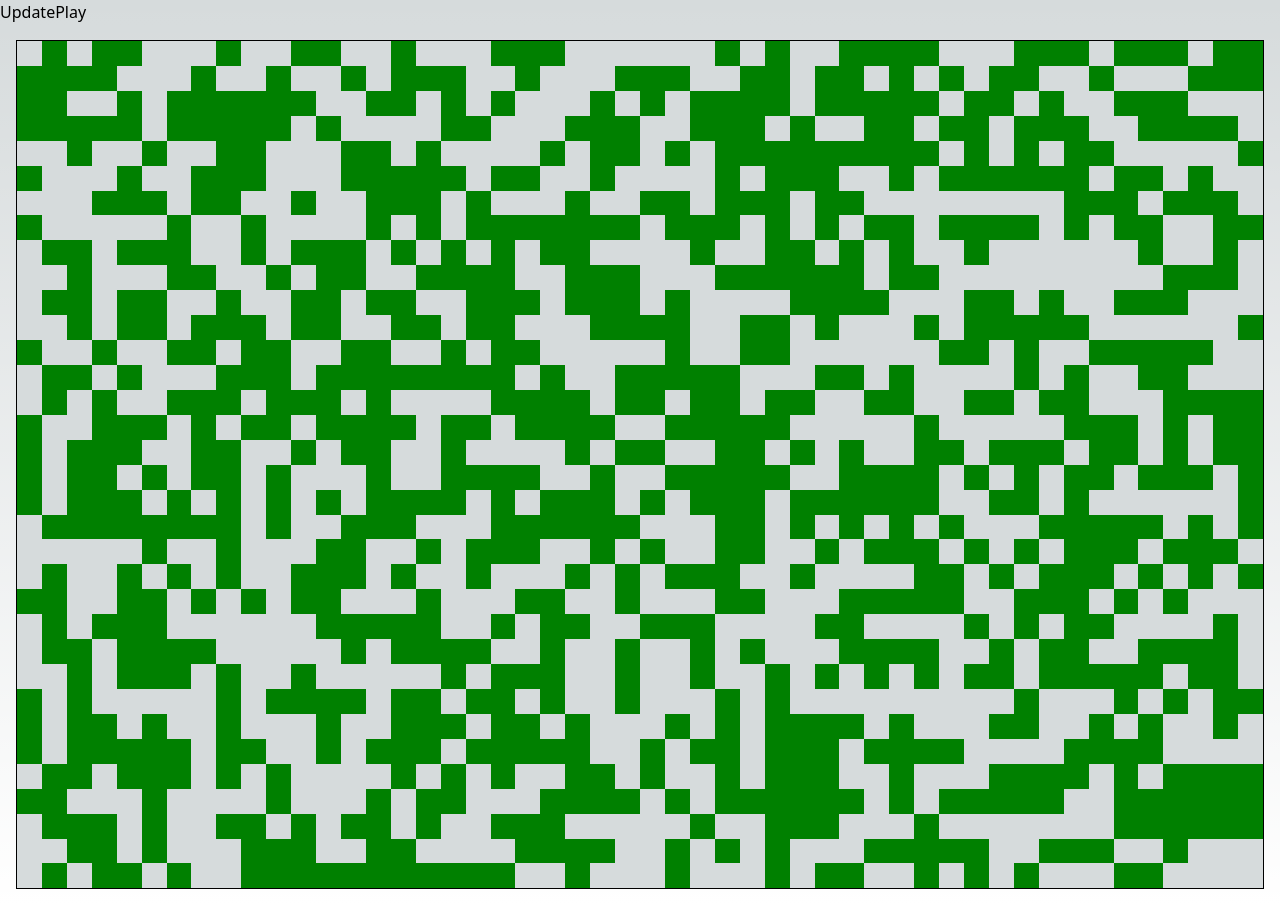
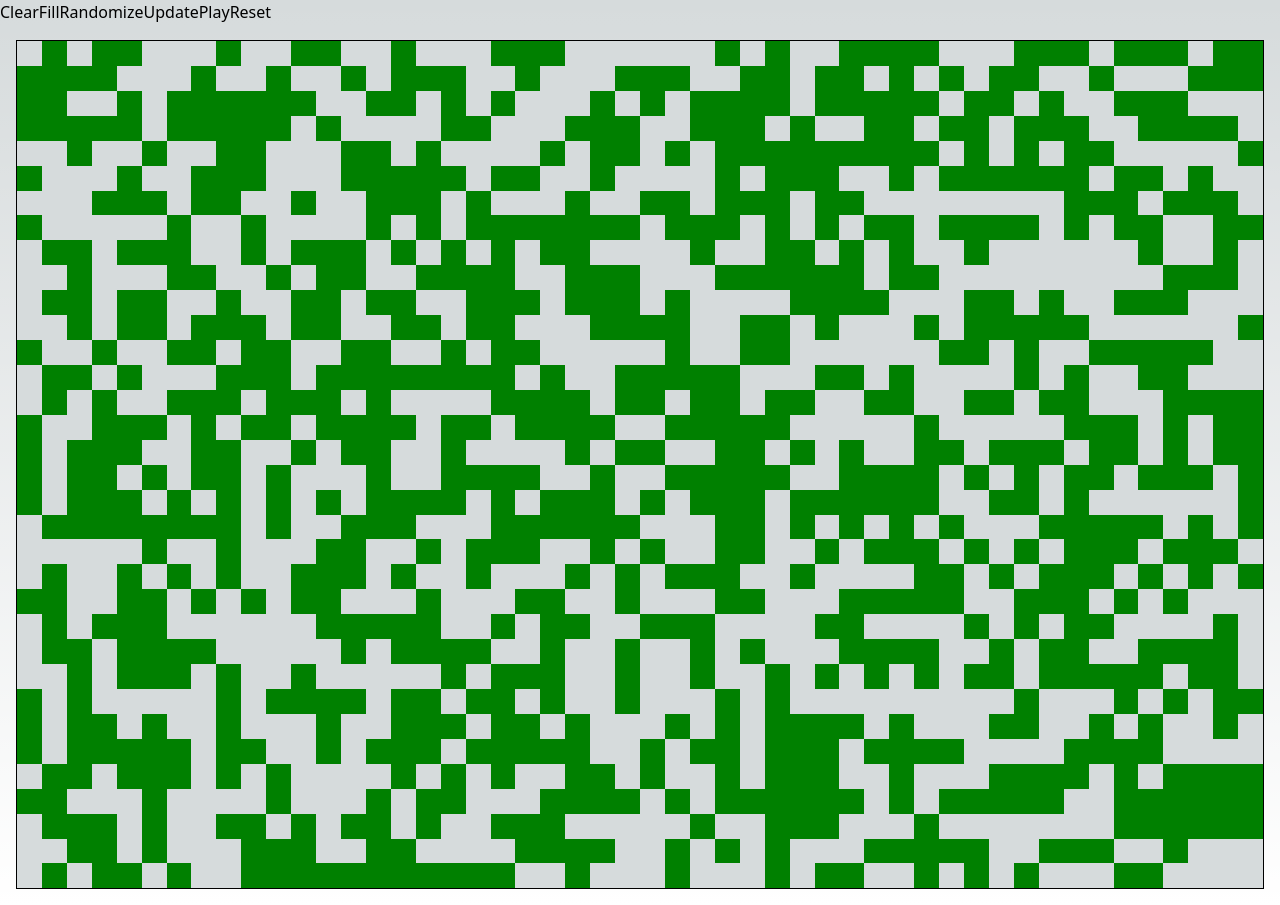
Before and after one commit to Noammirati/game-of-life, a Next.js app: page / in a window 1280 px wide. Built offline with nearby package versions, Linux system fonts and the light colour scheme.

Commit message:
add all buttons

```diff
--- a/src/components/grid.tsx
+++ b/src/components/grid.tsx
@@ -16,6 +16,12 @@ export default function Grid() {
         setGrid(g);
     }, []);
 
+    function update() {
+        console.log("UPDATE");
+        setCells(grid.update());
+        console.log("UPDATED")
+    }
+
     function play() {
         if (!intervalID) {
             console.log("PLAY");
@@ -28,25 +34,40 @@ export default function Grid() {
         }
     }
 
+    function reset() {
+        console.log("RESET")
+        setCells(grid.reset());
+        console.log("RESETED")
+    }
+
+    function clear() {
+        console.log("CLEAR")
+        setCells(grid.setAll(CellState.dead));
+        console.log("CLEARED")
+    }
+
+    function fill() {
+        console.log("FILL")
+        setCells(grid.setAll(CellState.alive));
+        console.log("FILLED")
+    }
+
+    function randomize() {
+        console.log("RANDOMIZE")
+        setCells(grid.setAll());
+        console.log("RANDOMIZED")
+    }
 
 
-    function update() {
-        console.log("UPDATE");
-        setCells(grid.update());;
-        console.log("UPDATED")
-    }
 
     return (
         <>
-            {/* <button onClick={(e) => clear()}>Clear</button>
+            <button onClick={(e) => clear()}>Clear</button>
             <button onClick={(e) => fill()}>Fill</button>
             <button onClick={(e) => randomize()}>Randomize</button>
-
-
-             */}
-
             <button onClick={(e) => update()}>Update</button>
             <button onClick={(e) => play()}>Play</button>
+            <button onClick={(e) => reset()}>Reset</button>
 
             <div className='grid'>
                 {cells ? cells.map((row: CellState[], rowIndex: number) => {
--- a/src/logic/logicalCell.ts
+++ b/src/logic/logicalCell.ts
@@ -15,9 +15,17 @@ export default class LogicalCell {
         this.neighbors = new Array<LogicalCell>;
     }
 
-    public reset(state: CellState) {
+    public set(state: CellState) {
         this.states = new Array<CellState>;
         this.states.push(state);
+        return state;
+    }
+
+    public reset() {
+        const firstState = this.states[0];
+        this.states = new Array<CellState>;
+        this.states.push(firstState);
+        return firstState;
     }
 
     public computeNextState() {
--- a/src/logic/logicalGrid.ts
+++ b/src/logic/logicalGrid.ts
@@ -49,11 +49,25 @@ export default class LogicalGrid {
         return nextFrame;
     }
 
-    public reset(state: CellState) {
-        console.log('grid reset');
-        this.cells.forEach((cell) => cell.reset(state));
+    public reset(){
+        const firstFrame = this.frameStates[0];
+
+        this.cells.forEach((cell) => cell.reset());
         this.frameIndex = 0;
         this.frameStates = new Array();
+        this.frameStates.push(firstFrame);
+        return firstFrame;
+
+    }
+
+    public setAll(state: CellState) {
+        console.log('grid reset');
+        const newFrame = this.rows.map((row) => row.map((cell) => cell.set(state ? state :
+            Math.random() < 0.5 ? CellState.alive : CellState.dead)));
+        this.frameIndex = 0;
+        this.frameStates = new Array();
+        this.frameStates.push(newFrame);
+        return newFrame;
     }
 
     public getFrameIndex() {
--- a/tsconfig.json
+++ b/tsconfig.json
@@ -17,7 +17,7 @@
     "paths": {
       "@/*": ["./*"],
       "@/src/*": ["./src/*"],
-      "@/components/*": ["src/components/*"],
+      "@/components/*": ["./src/components/*"],
     }
   },
   "include": ["next-env.d.ts", "**/*.ts", "**/*.tsx"],
```
